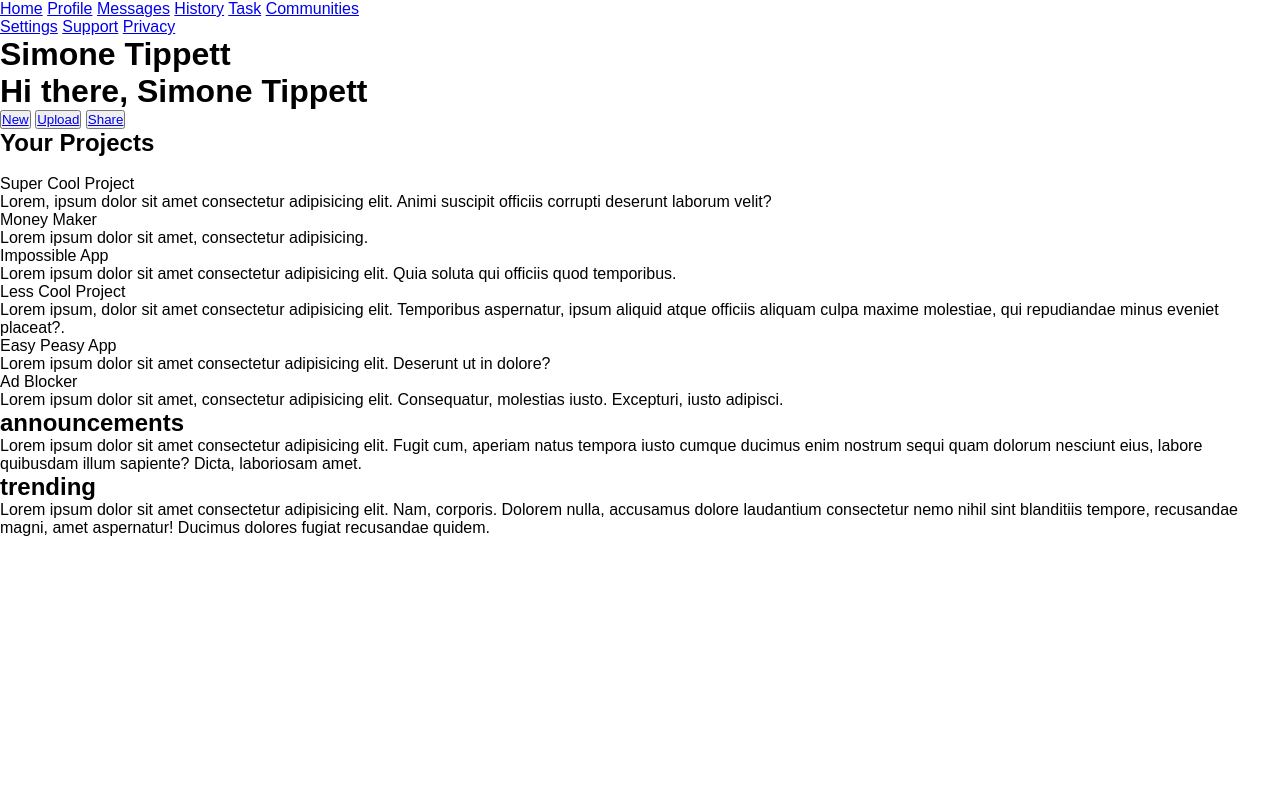
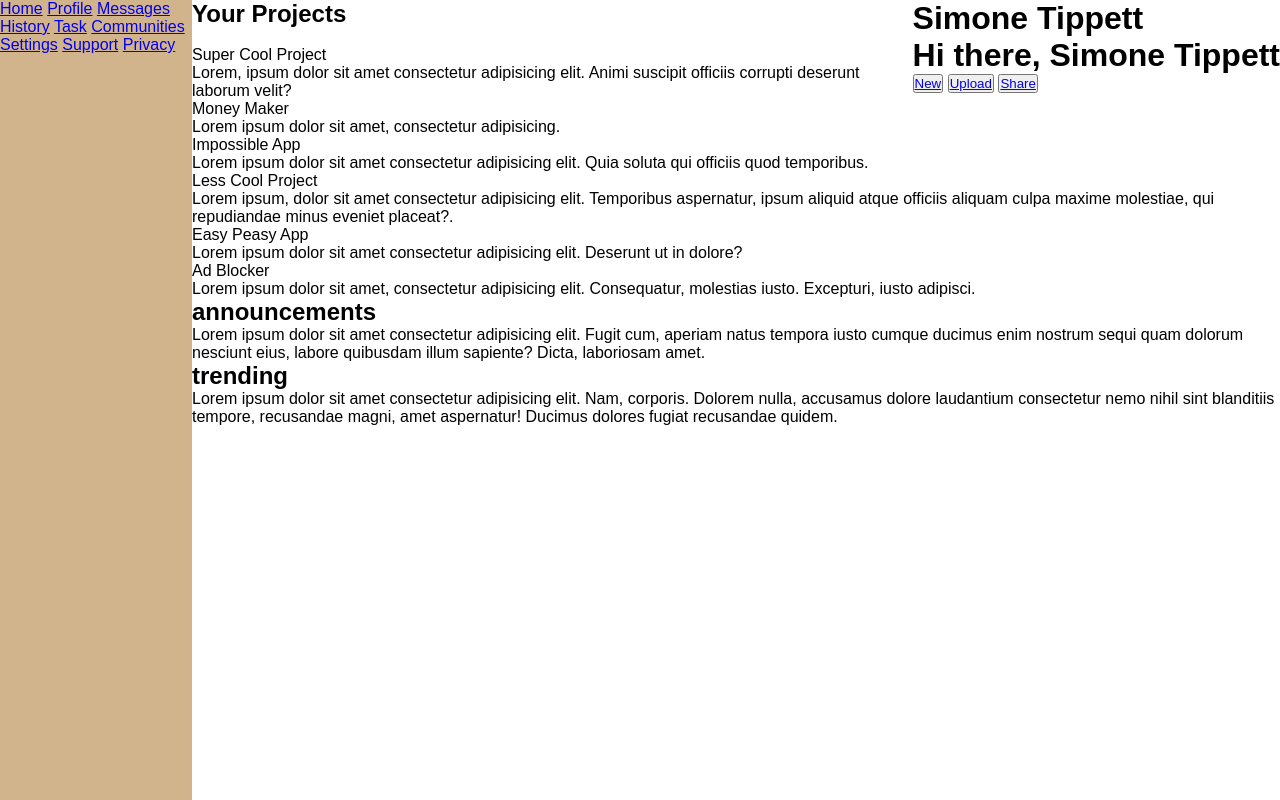
Before and after one commit to simoneintech/dashboard-project, a plain HTML site: page index.html in a window 1280 px wide. Drawn offline with Linux system fonts and the light colour scheme.

```diff
--- a/styles.css
+++ b/styles.css
@@ -3,3 +3,18 @@
   padding: 0;
   font-family: "Montserrat", sans-serif;
 }
+
+.dashboard-container {
+  display: flex;
+  float: left;
+  /* grid-template-columns: 50px 50px;
+  grid-template-rows: 50px 50px; */
+  width: 15vw;
+  height: 100vh;
+  background-color: tan;
+}
+
+.header-container {
+  display: flex;
+  float: right;
+}
```
Also changed, not shown: icons/account-circle.svg (added), icons/account-group.svg (added), icons/checkbox-marked-circle-plus-outline.svg (added), icons/cogs.svg (added), icons/face-agent.svg (added), icons/history.svg (added), icons/home-circle.svg (added), icons/message.svg (added), icons/monitor-dashboard.svg (added), icons/shield-account-outline.svg (added).
